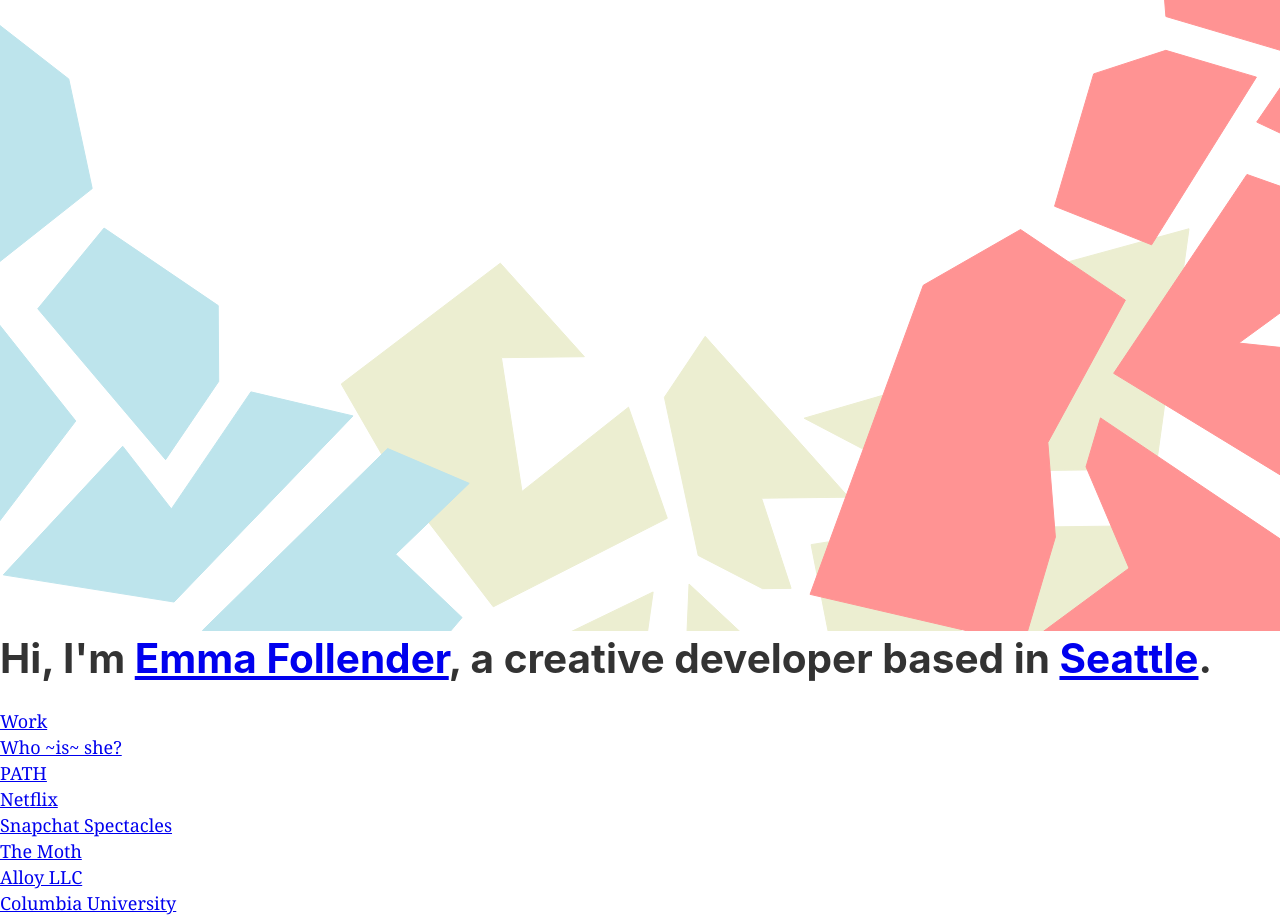
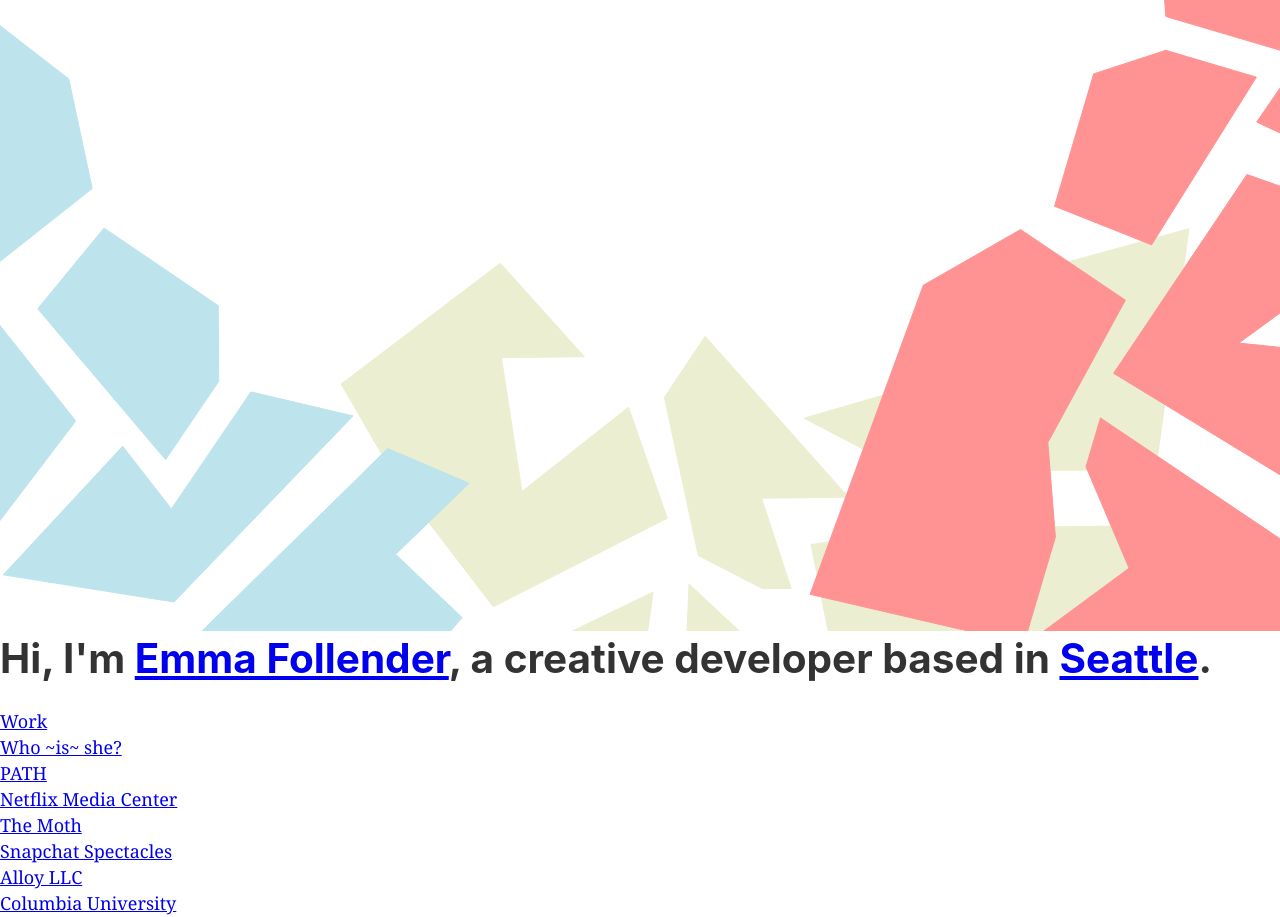
Before and after one commit to efollender/portfolio, a Gatsby site: page /work in a window 1280 px wide. Shown: the part 1135-2052 px from the top of the page. Built offline with nearby package versions, Linux system fonts and the light colour scheme; Gatsby itself is replaced by a stand-in of ours.

Commit message:
Updated works page

```diff
--- a/src/pages/work.js
+++ b/src/pages/work.js
@@ -8,16 +8,16 @@ const works = [
     path: 'https://path.org'
   },
   {
-    title: 'Netflix',
+    title: 'Netflix Media Center',
     path: 'https://media.netflix.com'
+  },
+  {
+    title: 'The Moth',
+    path: 'https://themoth.org'
   },
   {
     title: 'Snapchat Spectacles',
     path: 'https://www.spectacles.com/'
-  },
-  {
-    title: 'The Moth',
-    path: 'https://themoth.org'
   },
   {
     title: 'Alloy LLC',
@@ -35,7 +35,7 @@ const WorkPage = () => (
     <div className='works'>
       {works.map(work =>
         <div className='works--item'>
-          <span><a href={work.path}>{work.title}</a></span>
+          <span><a without rel="noopener noreferrer" target="_blank" href={work.path}>{work.title}</a></span>
         </div>
       )}
     </div>
```
